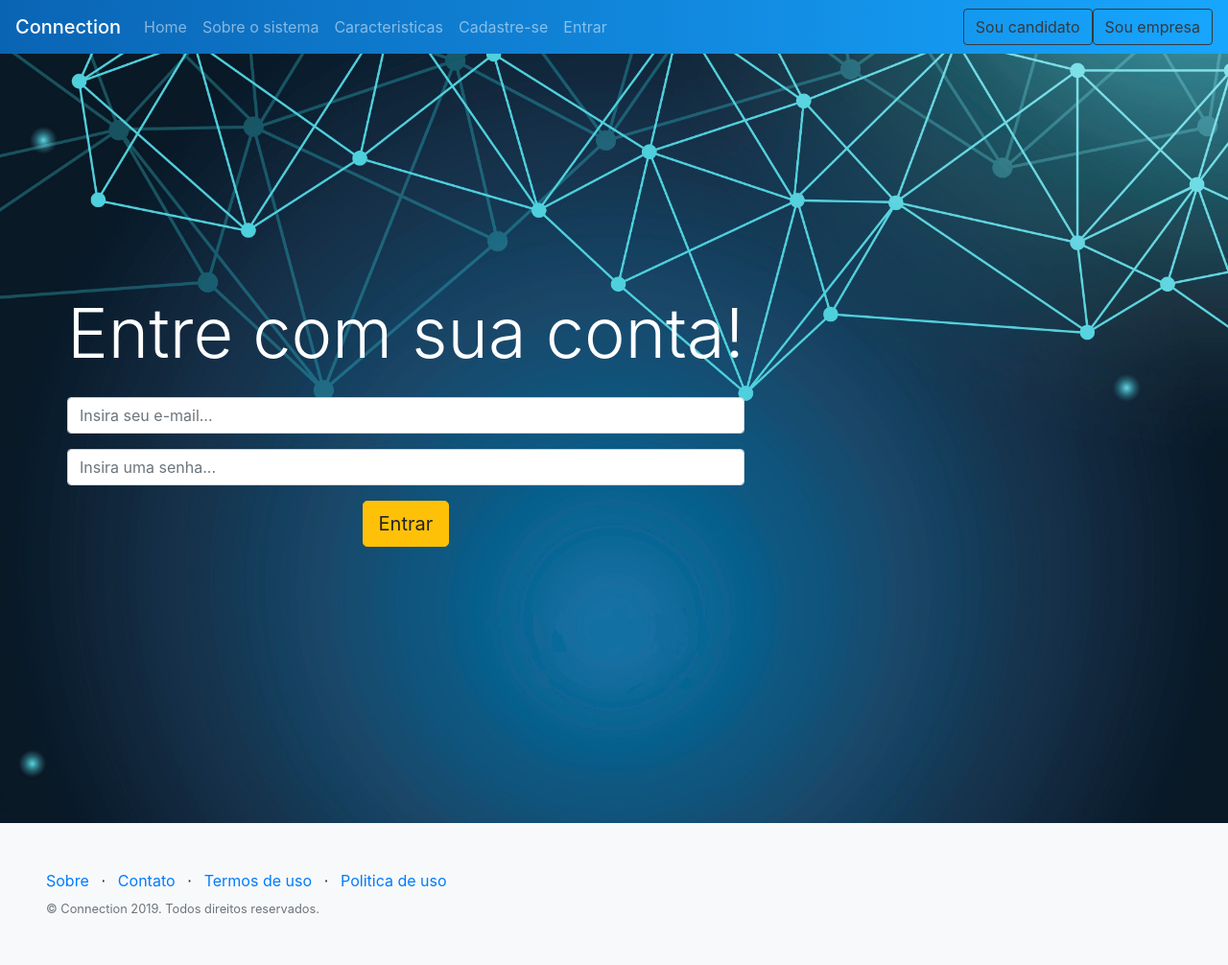
After one commit to Eduardo-RibeiroJ/prjTCC, a PHP site: page /candidato_logar.php in a window 1280 px wide. The commit adds this page. Shown: the whole page at 96% size. Run offline with PHP 8.4, Linux system fonts and the light colour scheme; some libraries are stand-ins or nearby versions.

Commit message:
Sistema de login QUASE pronto

```diff
--- a/Controller/CandidatoDAO.php
+++ b/Controller/CandidatoDAO.php
@@ -1,6 +1,7 @@
 <?php
 
 include_once "../Model/Conexao.php";
+include_once "../Criptografia/Bcrypt.php";
 
 class CandidatoDAO
 {
@@ -41,8 +42,10 @@ class CandidatoDAO
             die(mysqli_error($this->db->getConection()));
         }
 
+        $senha_banco = Bcrypt::hash($senha);
+
         mysqli_stmt_bind_param($stmt, 'ssssssssssssssssss', $cpf, $nome, $sobrenome, $sexo, $dataNasc,
-                                                            $email, $senha, $estadoCivil,
+                                                            $email, $senha_banco, $estadoCivil,
                                                             $cep, $estado, $cidade, $endereco,
                                                             $bairro, $tel1, $tel2, $linkedin,
                                                             $facebook, $sitePessoal);
@@ -80,6 +83,8 @@ class CandidatoDAO
         if($stmt === FALSE){
             die(mysqli_error($this->db->getConection()));
         }
+
+        $senha_banco = Bcrypt::hash($senha);
 
         mysqli_stmt_bind_param($stmt, 'ssssssssssssssssss', $nome, $sobrenome, $sexo, $dataNasc,
                                                             $email, $senha_banco, $estadoCivil,
@@ -126,6 +131,36 @@ class CandidatoDAO
                 $reg['sitePessoal']
         );
     }
+
+    public static function Logar(Candidato $candidato){
+
+        $sql = "SELECT * FROM tbCandidato WHERE email='".$candidato->getEmail()."' ;";
+
+        $db = new Conexao();
+
+        $dados = mysqli_query($db->getConection(), $sql);
+
+        if(mysqli_num_rows($dados)){
+
+            $linha=mysqli_fetch_array($dados);
+
+            if(Bcrypt::check($candidato->getSenha(), $linha['senha'])){
+
+                $_SESSION['logado'] = 1;
+                $_SESSION['nomeCandidato'] = $linha['nome'];
+                $_SESSION['cpf'] = $linha['cpf'];
+
+                $response = 1; //Login deu certo
+            }
+            else {
+                $response = 2; //Senha errada
+            }
+        }
+        else {
+            $response = 3; //Não existe o cadastro
+        }
+        return $response;
+    }
 }
 
 ?>
--- a/Documentos/bd_tcc.sql
+++ b/Documentos/bd_tcc.sql
@@ -35,7 +35,7 @@ CREATE TABLE `tbcandidato` (
   `sexo` varchar(1),
   `dataNasc` date,
   `email` varchar(50),
-  `senha` varchar(15),
+  `senha` varchar(200),
   `estadoCivil` varchar(15),
   `cep` varchar(10),
   `estado` varchar(20),
@@ -166,7 +166,7 @@ CREATE TABLE `tbrecrutador` (
   `cnpj` varchar(20) NOT NULL,
   `nomeEmpresa` varchar(50) NOT NULL,
   `email` varchar(30) NOT NULL,
-  `senha` varchar(15) NOT NULL,
+  `senha` varchar(200) NOT NULL,
   `cep` varchar(10) NOT NULL,
   `estado` varchar(20) NOT NULL,
   `cidade` varchar(30) NOT NULL,
--- a/Model/Candidato.php
+++ b/Model/Candidato.php
@@ -1,6 +1,4 @@
 <?php
-
-include_once "../Criptografia/Bcrypt.php";
 
 class Candidato {
     private $cpf;
@@ -24,11 +22,9 @@ class Candidato {
 
     function inserirUsuarioCandidato($cpf, $email, $senha) {
 
-        $senha_banco = Bcrypt::hash($senha);
-
         $this->cpf = $cpf;
         $this->email = $email;
-        $this->senha = $senha_banco;
+        $this->senha = $senha;
     }
 
     function inserirCandidato($cpf, $nome, $sobrenome, $sexo, $dataNasc, $email, $senha, $estadoCivil, $cep, $endereco, $bairro, $cidade, $estado, $tel1, $tel2, $linkedin, $facebook, $sitePessoal) {
--- /dev/null
+++ b/View/candidato_logar.php
@@ -0,0 +1,47 @@
+<?php
+
+include_once "../Model/Conexao.php";
+include_once "../Model/Candidato.php";
+include_once "../Controller/CandidatoDAO.php";
+
+?>
+
+  <?php include_once 'header.php'; ?>
+
+            <header class="masthead text-white text-center" id="home">
+               <div class="container">
+                   <div class="row">
+
+                        <form action="candidato_alterar.php" method="post">
+
+                            <div class=form-row>
+                                <div class="form-group col">
+                                    <h2 class="display-3">Entre com sua conta!</h2>
+                                </div>
+                            </div>
+
+                            <div class=form-row>
+                                <div class="form-group col">
+                                    <input type="email" id="txtEmail" name="txtEmail" class="form-control" placeholder="Insira seu e-mail..." required>
+                                </div>
+                            </div>
+
+                            <div class=form-row>
+                                <div class="form-group col">
+                                    <input type="password" id="txtSenha" name="txtSenha" class="form-control" placeholder="Insira uma senha..." required>
+                                </div>
+                            </div>
+
+                            <div class=form-row>
+                                <div class="form-group col">
+                                    <input type="submit" id="btnEntrar" name="btnEntrar" class="btn btn-warning btn-lg" value="Entrar">
+                                </div>
+                            </div>
+
+                        </form>
+
+                   </div>
+               </div>
+          </header>
+
+<?php include 'footer.php'; ?>
--- a/View/header.php
+++ b/View/header.php
@@ -28,7 +28,7 @@
                   <ul class="navbar-nav mr-auto">
 
                     <li class="nav-item">
-                      <a class="nav-link" href="#home">Home</a>
+                      <a class="nav-link" href="index.php">Home</a>
                     </li>
 
                     <li class="nav-item">
@@ -40,7 +40,11 @@
                     </li>
 
                     <li class="nav-item">
-                      <a class="nav-link" href="#cadastro">Cadastre-se</a>
+                      <a class="nav-link" href="candidato_cadastrar.php">Cadastre-se</a>
+                    </li>
+
+                    <li class="nav-item">
+                      <a class="nav-link" href="candidato_logar.php">Entrar</a>
                     </li>
                   </ul>
 
```
Also changed, not shown: View/headerCand.php (+32 -2 lines), View/logout.php (added, +10 -0 lines).
